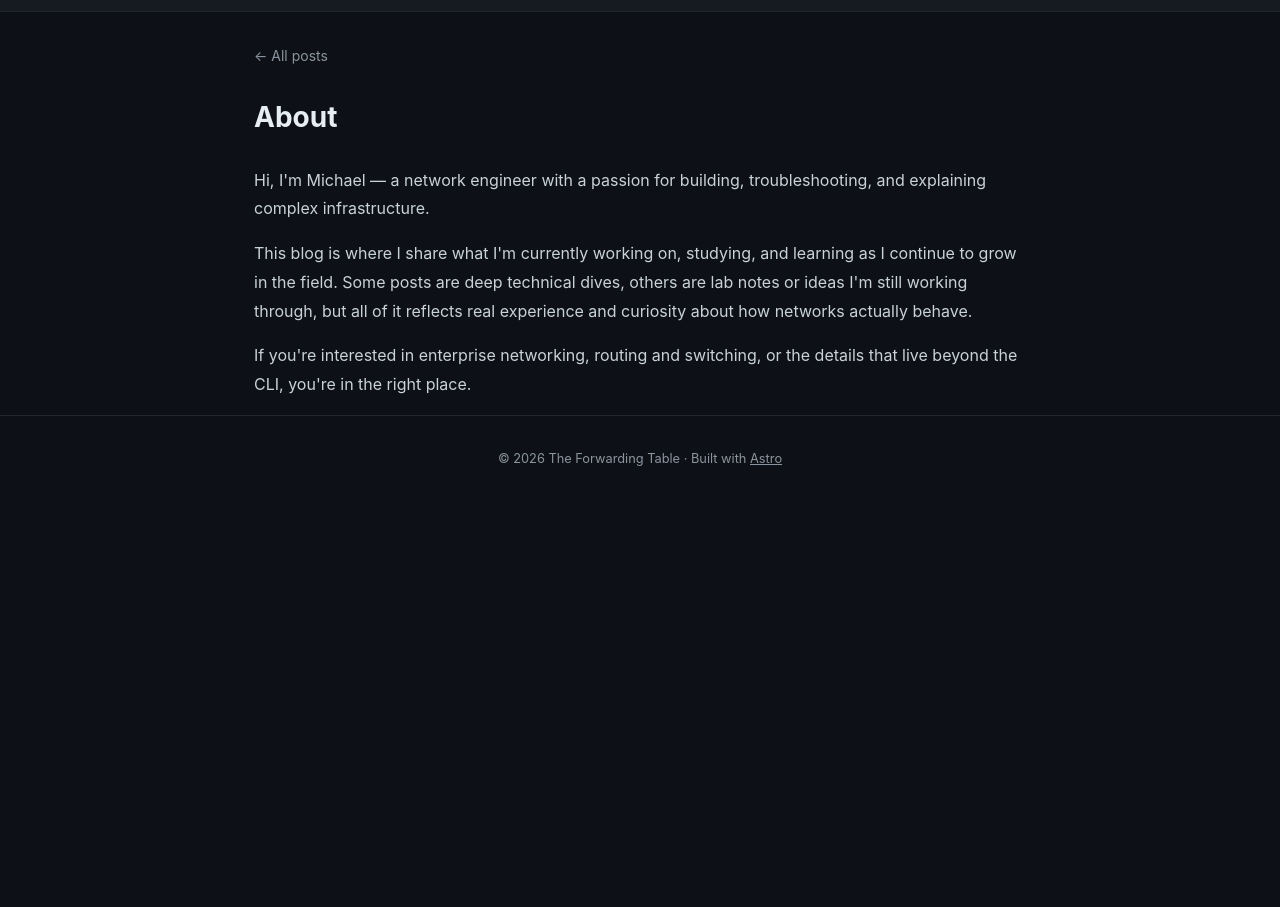
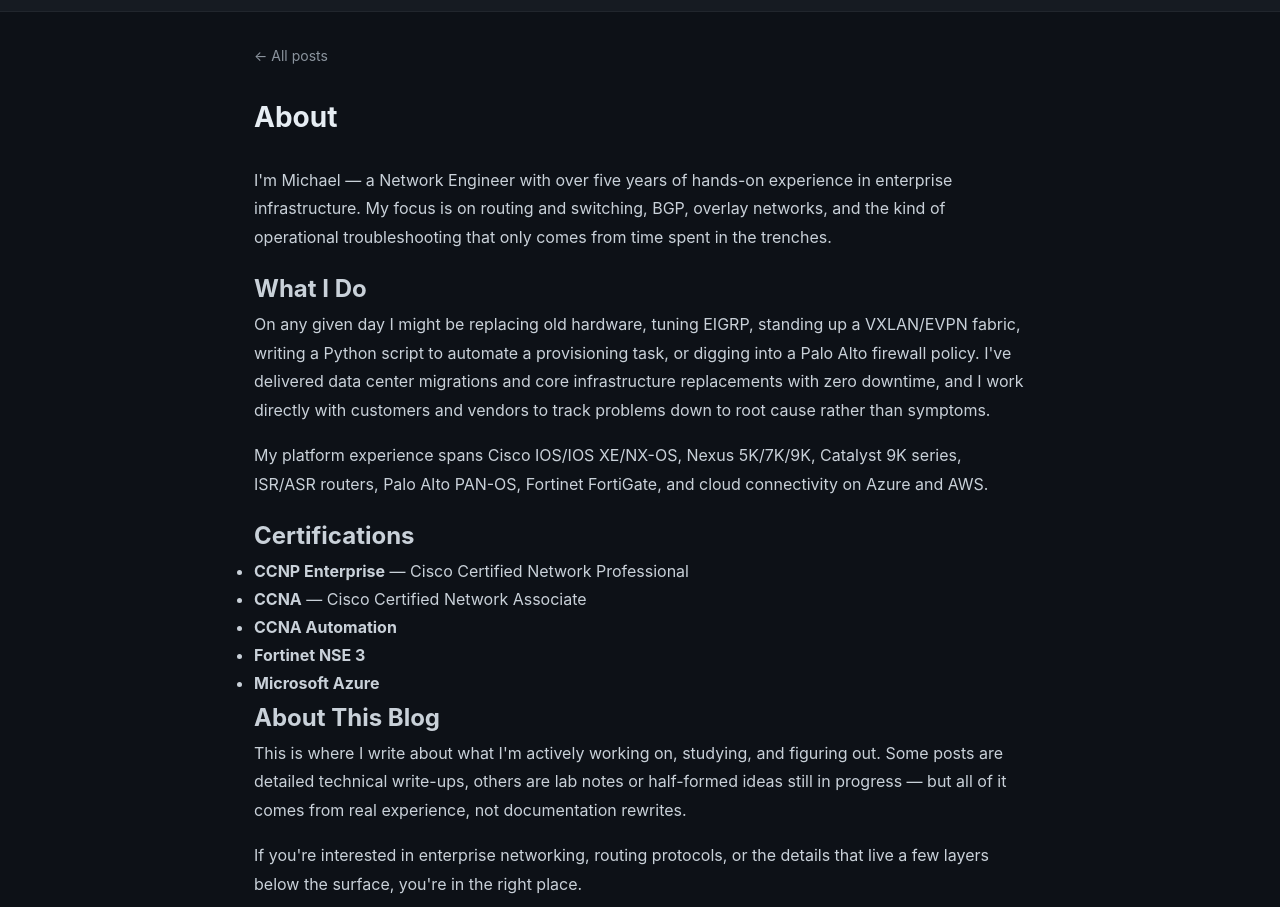
Before and after one commit to Michaelbecze/blog, an Astro site: page /blog/about in a window 1280 px wide. Shown: the part 45-952 px from the top of the page. Before the commit the page ends 800 px from the top, so only its background shows below. Built offline with nearby package versions, Linux system fonts and the light colour scheme; Astro itself is replaced by a stand-in of ours.

Commit message:
Update about page content

```diff
--- a/src/pages/about.astro
+++ b/src/pages/about.astro
@@ -8,18 +8,47 @@
     <h1>About</h1>
     <div class="about-content">
       <p>
-        Hi, I'm Michael — a network engineer with a passion for building, troubleshooting, and
-        explaining complex infrastructure.
+        I'm Michael — a Network Engineer with over five years of hands-on experience in enterprise
+        infrastructure. My focus is on routing and switching, BGP, overlay networks, and the kind
+        of operational troubleshooting that only comes from time spent in the trenches.
+      </p>
+
+      <h2>What I Do</h2>
+      <p>
+        On any given day I might be replacing old hardware, tuning EIGRP, standing up a VXLAN/EVPN
+        fabric, writing a Python script to automate a provisioning task, or digging into a Palo Alto
+        firewall policy. I've delivered data center migrations and core infrastructure replacements
+        with zero downtime, and I work directly with customers and vendors to track problems down to
+        root cause rather than symptoms.
       </p>
       <p>
-        This blog is where I share what I'm currently working on, studying, and learning as I
-        continue to grow in the field. Some posts are deep technical dives, others are lab notes
-        or ideas I'm still working through, but all of it reflects real experience and curiosity
-        about how networks actually behave.
+        My platform experience spans Cisco IOS/IOS XE/NX-OS, Nexus 5K/7K/9K, Catalyst 9K series,
+        ISR/ASR routers, Palo Alto PAN-OS, Fortinet FortiGate, and cloud connectivity on Azure and AWS.
+      </p>
+
+      <h2>Certifications</h2>
+      <ul>
+        <li><strong>CCNP Enterprise</strong> — Cisco Certified Network Professional</li>
+        <li><strong>CCNA</strong> — Cisco Certified Network Associate</li>
+        <li><strong>CCNA Automation</strong></li>
+        <li><strong>Fortinet NSE 3</strong></li>
+        <li><strong>Microsoft Azure</strong></li>
+      </ul>
+
+      <h2>About This Blog</h2>
+      <p>
+        This is where I write about what I'm actively working on, studying, and figuring out. Some
+        posts are detailed technical write-ups, others are lab notes or half-formed ideas still in
+        progress — but all of it comes from real experience, not documentation rewrites.
       </p>
       <p>
-        If you're interested in enterprise networking, routing and switching, or the details that
-        live beyond the CLI, you're in the right place.
+        If you're interested in enterprise networking, routing protocols, or the details that live
+        a few layers below the surface, you're in the right place.
+      </p>
+
+      <h2>Get in Touch</h2>
+      <p>
+        Feel free to reach out at <a href="mailto:michael.becze@gmail.com">michael.becze@gmail.com</a>.
       </p>
     </div>
   </div>
```
